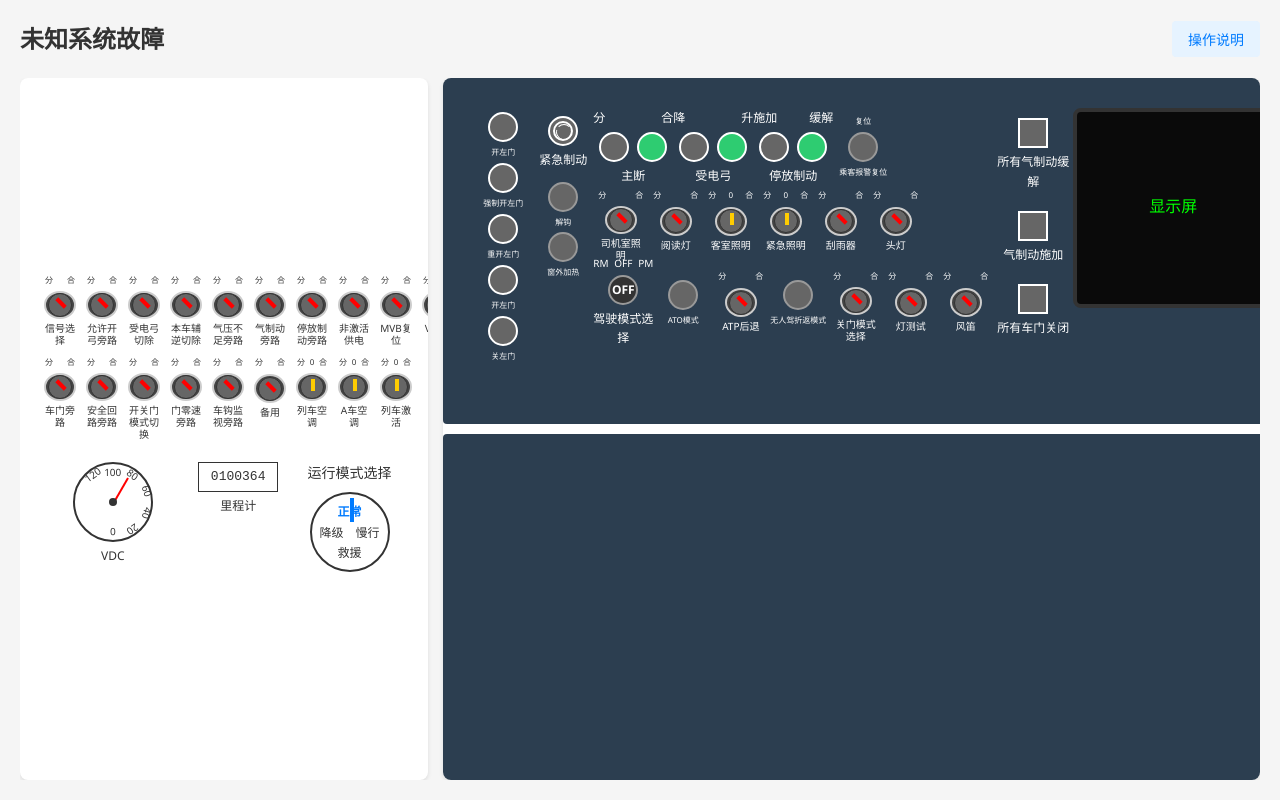
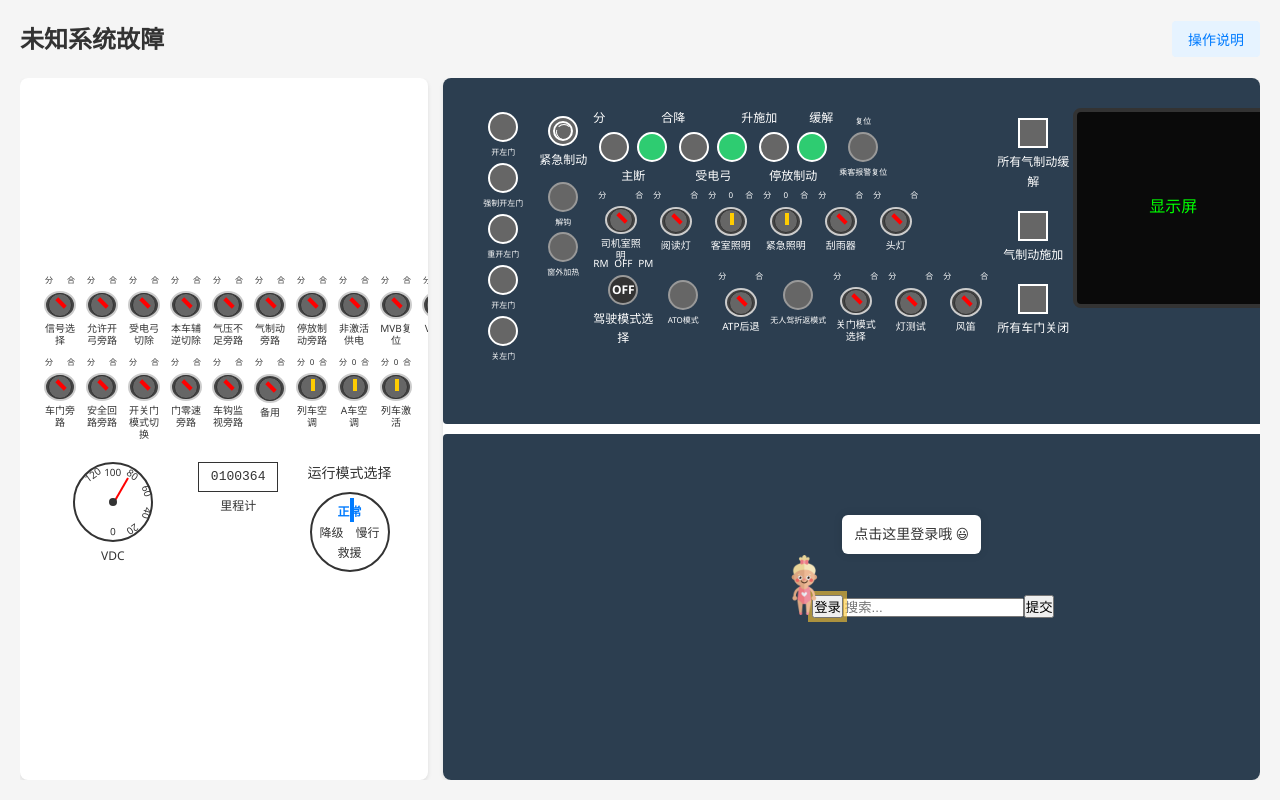
Before and after one commit to Xiao-huochai/track, a React (Create React App) app: page /scene in a window 1280 px wide. Built offline with nearby package versions, Linux system fonts and the light colour scheme.

Commit message:
小人组件完成

```diff
--- a/src/components/GuideCharacter/GuideCharacter.css
+++ b/src/components/GuideCharacter/GuideCharacter.css
@@ -1,29 +1,34 @@
+/* GuideCharacter.css */
+
 .guide-character {
-  position: fixed;
+  position: absolute; /* 固定在页面上不影响布局 */
   z-index: 9999;
-  transition: all 0.5s ease; /* 移动动画 */
-  pointer-events: none; /* 避免遮挡目标组件点击 */
+  pointer-events: none; /* 避免点击挡住页面 */
+  transition: top 0.5s ease, left 0.5s ease;
 }
 
-.character-img {
-  width: 100px;
+.guide-character img {
+  width: 60px;
   height: auto;
 }
 
-.dialog-bubble {
-  position: fixed;
-  top: 20px;
-  background: white;
-  padding: 12px 16px;
-  border-radius: 8px;
-  box-shadow: 0 4px 12px rgba(0, 0, 0, 0.15);
-  max-width: 240px;
-  z-index: 9999;
-  transition: opacity 0.3s ease;
+.guide-dialog {
+  position: absolute;
+  top: -40px;
+  left: 70px;
+  background-color: #fff;
+  border-radius: 6px;
+  padding: 8px 12px;
+  box-shadow: 0 0 10px rgba(0, 0, 0, 0.1);
+  white-space: nowrap;
+  z-index: 10000;
+  font-size: 14px;
 }
 
-.dialog-bubble p {
-  margin: 0;
-  font-size: 14px;
-  line-height: 1.5;
+/* 高亮目标组件 */
+.guide-highlight {
+  position: relative;
+  z-index: 9998;
+  box-shadow: 0 0 0 4px rgba(255, 200, 50, 0.6);
+  transition: box-shadow 0.3s ease;
 }
--- a/src/components/GuideCharacter/GuideCharacter.jsx
+++ b/src/components/GuideCharacter/GuideCharacter.jsx
@@ -1,73 +1,64 @@
-import { useState, useEffect } from "react";
-import characterImg from "../../assets/imgs/characterImg.jpg"; // 引入小人图片（替换为你的图片路径）
-import "./GuideCharacter.css";
+// components/GuideCharacter.jsx
+import { useEffect, useRef, useState } from "react";
+import characterImg from "../../assets/imgs/characterImg.png";
+import "./GuideCharacter.css"; // 样式拆分出去
 
-const GuideCharacter = ({ steps }) => {
-  const [currentStep, setCurrentStep] = useState(0);
-  const [isDialogVisible, setIsDialogVisible] = useState(false);
-  const [characterPos, setCharacterPos] = useState({ top: 0, left: 0 });
+const GuideCharacter = ({ steps = [] }) => {
+  const [currentIndex, setCurrentIndex] = useState(0);
+  const [coords, setCoords] = useState({ top: 0, left: 0 });
+  const characterRef = useRef(null);
+  const dialogRef = useRef(null);
 
-  // 计算并设置小人位置（移动到目标组件旁）
-  const moveToTarget = () => {
-    if (currentStep >= steps.length) return;
-    const { target } = steps[currentStep];
-    const targetEl = document.querySelector(`[data-guide-target="${target}"]`);
-    if (!targetEl) return;
+  const currentStep = steps[currentIndex];
 
-    const rect = targetEl.getBoundingClientRect();
-    // 小人放在目标组件右侧，垂直居中
-    setCharacterPos({
-      top: rect.top + rect.height / 2 - 50, // 小人高度约100px，居中对齐
-      left: rect.right + 20,
-    });
-    setIsDialogVisible(true);
-  };
+  useEffect(() => {
+    if (!currentStep) return;
 
-  // 点击目标组件时，推进到下一个步骤
-  const handleTargetClick = () => {
-    if (currentStep < steps.length - 1) {
-      setIsDialogVisible(false);
-      // 延迟后推进步骤（给动画留时间）
-      setTimeout(() => {
-        setCurrentStep(currentStep + 1);
-      }, 300);
-    } else {
-      // 所有步骤完成，隐藏小人
-      setIsDialogVisible(false);
+    const targetEl = document.querySelector(currentStep.selector);
+
+    if (targetEl) {
+      const rect = targetEl.getBoundingClientRect();
+      const scrollTop = window.scrollY;
+      const scrollLeft = window.scrollX;
+
+      setCoords({
+        top: rect.top + scrollTop - 40, // 小人高度修正
+        left: rect.left + scrollLeft - 40, // 左移一点
+      });
+
+      // 添加类激活高亮
+      targetEl.classList.add("guide-highlight");
+
+      const clickHandler = () => {
+        targetEl.classList.remove("guide-highlight");
+        setCurrentIndex((prev) => (prev + 1 < steps.length ? prev + 1 : prev));
+      };
+
+      targetEl.addEventListener("click", clickHandler);
+
+      return () => {
+        targetEl.removeEventListener("click", clickHandler);
+      };
     }
-  };
+  }, [currentIndex, steps, currentStep]);
 
-  // 组件挂载/步骤变化时，移动小人
-  useEffect(() => {
-    moveToTarget();
-  }, [currentStep]);
+  if (!currentStep) return null;
 
-  if (currentStep >= steps.length) return null; // 步骤用尽，不渲染
-
-  const { message } = steps[currentStep];
   return (
-    <>
-      {/* 可移动的小人 */}
+    <div>
+      {/* 小人窗口固定定位 */}
       <div
         className="guide-character"
-        style={{
-          top: characterPos.top,
-          left: characterPos.left,
-        }}
+        ref={characterRef}
+        style={{ top: coords.top, left: coords.left }}
       >
-        <img src={characterImg} alt="引导小人" className="character-img" />
+        <img src={characterImg} alt="guide" />
+        {/* 对话框 */}
+        <div className="guide-dialog" ref={dialogRef}>
+          {currentStep.text}
+        </div>
       </div>
-
-      {/* 对话框 */}
-      {isDialogVisible && (
-        <div
-          className="dialog-bubble"
-          style={{ left: characterPos.left + 120 }}
-        >
-          <p>{message}</p>
-        </div>
-      )}
-    </>
+    </div>
   );
 };
 
--- a/src/data/faultScenes.js
+++ b/src/data/faultScenes.js
@@ -14,7 +14,8 @@ export const faultData = [
       },
       {
         name: "场景三：列存有气机制动缓解灯不亮",
-        detail: "气动制动缓解指示灯不亮，需检查气动制动缓解装置、线路连接等。",
+        detail:
+          "故障现象:列车牵引后自行产生制动停车,动车过程中列车“所有制动缓解”灯不亮,“车辆显示屏”无法制动故障显示,列车无法动车",
         path: "/scene/制动系统/气动制动缓解灯不亮",
       },
     ],
--- a/src/pages/SceneDetail/index.jsx
+++ b/src/pages/SceneDetail/index.jsx
@@ -11,7 +11,10 @@ import ColorButton from "../../components/Button/ColorButton";
 import DriveModeButton from "../../components/Button/DriveModeButton";
 import SquareButton from "../../components/Button/SquareButton";
 import DisplayScreen from "../../components/DisplayScreen/DsplayScreen";
+import GuideCharacter from "../../components/GuideCharacter/GuideCharacter";
 const SceneDetail = () => {
+  // 定义引导的步骤
+
   const location = useLocation();
 
   // 解析并解码URL中的系统名称
@@ -50,21 +53,6 @@ const SceneDetail = () => {
 
   // 第二行分0合旋钮标签（3个）
   const row2SplitZeroCombineLabels = ["列车空调", "A车空调", "列车激活"];
-
-  const guideSteps = [
-    {
-      target: "component-1",
-      message: "你好！我是引导小人，先点击这个按钮~",
-    },
-    {
-      target: "component-2",
-      message: "不错！接下来点击这个卡片~",
-    },
-    {
-      target: "component-3",
-      message: "最后点击这个输入框，完成引导！",
-    },
-  ];
 
   return (
     <SceneDetailLayout
@@ -268,7 +256,39 @@ const SceneDetail = () => {
           </div>
         </div>
       }
-      childrenRightBottom={<div className="right-bottom-placeholder"></div>}
+      childrenRightBottom={
+        <div className="right-bottom-placeholder">
+          <div>
+            <button id="login-button">登录</button>
+            <input id="search-input" placeholder="搜索..." />
+            <button id="submit-btn">提交</button>
+
+            <GuideCharacter
+              steps={[
+                {
+                  selector: "#login-button",
+                  text: "点击这里登录哦 😃",
+                },
+                {
+                  selector: "#search-input",
+                  text: "输入你想要的内容",
+                },
+                {
+                  selector: "#submit-btn",
+                  text: "完成后点这里提交！🎉",
+                },
+                {
+                  selector: ".left-content-placeholder",
+                  text: "galama！",
+                },
+                {
+                  text: "koko",
+                },
+              ]}
+            />
+          </div>
+        </div>
+      }
     />
   );
 };
```
Also changed, not shown: src/assets/imgs/characterImg.jpg (deleted), src/assets/imgs/characterImg.png (added).
